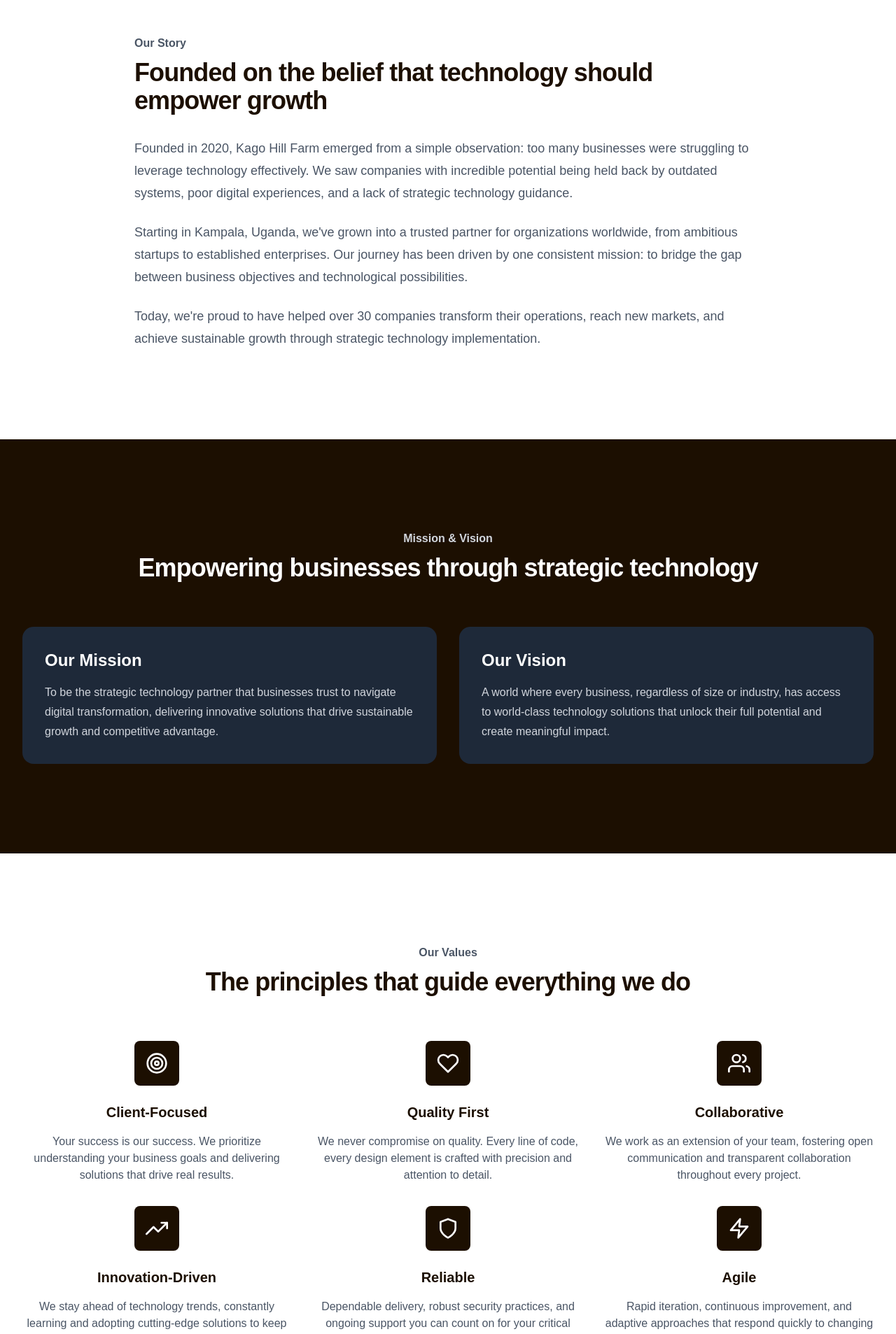
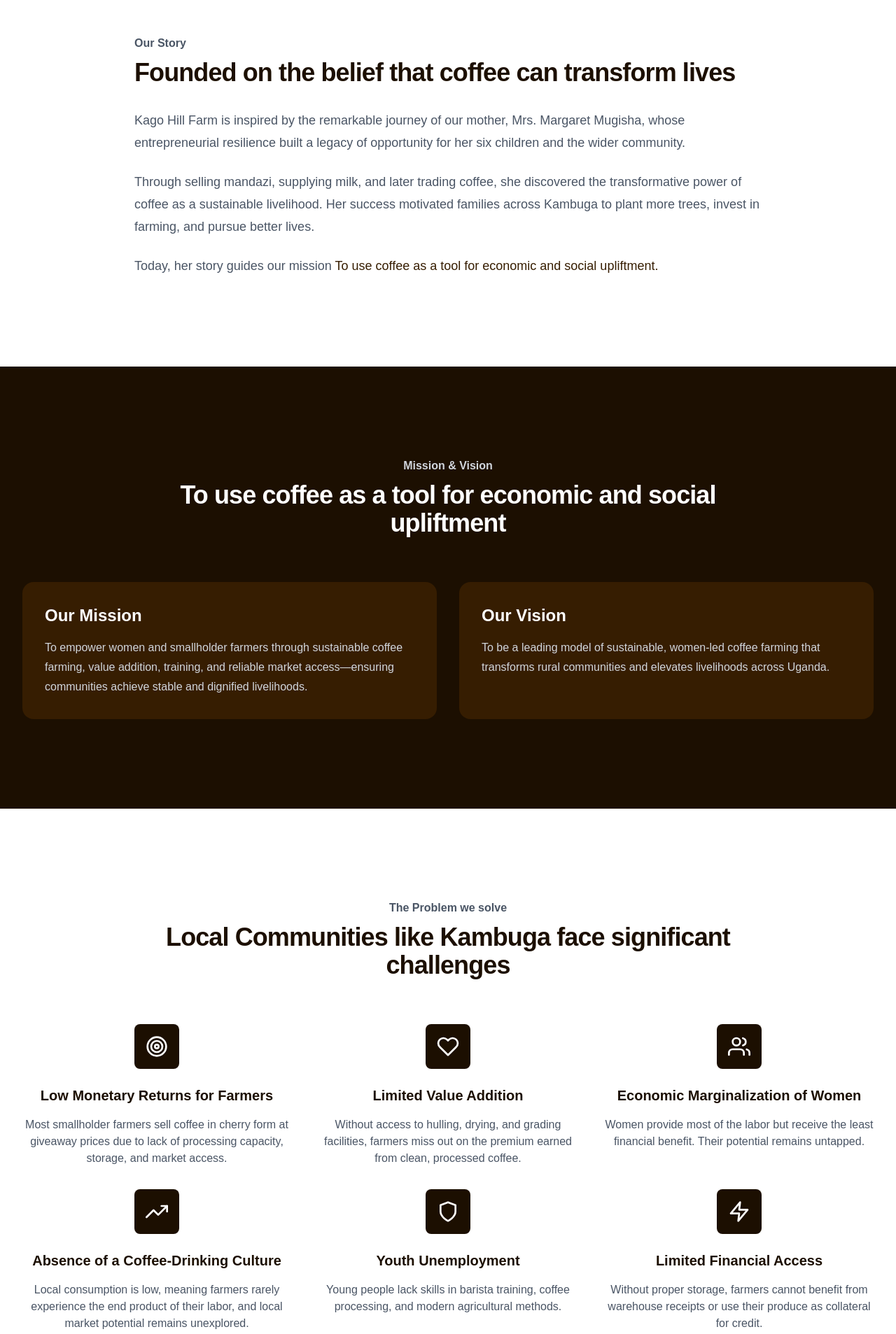
Before and after one commit to Mubangizi/kagohillsfarm-frontend, a Next.js app: page /about in a window 1280 px wide. Shown: the part 880-2787 px from the top of the page at 70% size. Built offline with nearby package versions, Linux system fonts and the light colour scheme.

Commit message:
add more informative data

```diff
--- a/src/app/globals.css
+++ b/src/app/globals.css
@@ -5,6 +5,7 @@
   /* --foreground: #171717; */
   --foreground: #100B08;
   --primary-color: #1C0F01;
+  --primary-color-light: #361D01;
 
 }
 
@@ -34,6 +35,15 @@ body {
   color: var(--primary-color);
 }
 
+.primary-color-light {
+  /* color: var(--color-gray-800); */
+  color: var(--primary-color-light);
+}
+
 .bg-primary-color {
   background-color: var(--primary-color);
 }
+
+.bg-primary-color-light {
+  background-color: var(--primary-color-light);
+}
--- a/src/app/page.tsx
+++ b/src/app/page.tsx
@@ -5,7 +5,6 @@ import CTASection from "@/components/home/CTASection";
 import TechStackSection from "@/components/home/TechStackSection";
 import WhyChooseSection from "@/components/home/WhyChooseSection";
 import { currentUrl, email, phone, address, linkedinLink } from "@/assets/data";
-import TestimonialsSection from "@/components/home/TestimonialsSection";
 
 const structuredData = {
   "@context": "https://kagohillfarm.com",
@@ -102,7 +101,7 @@ export default function HomePage() {
       <WhyChooseSection />
       <TechStackSection />
       <ProcessSection />
-      <TestimonialsSection />
+      {/* <TestimonialsSection /> */}
       <CTASection />
     </>
   );
--- a/src/components/about/AboutContent.tsx
+++ b/src/components/about/AboutContent.tsx
@@ -9,12 +9,6 @@ const teamMembers = [
     role: "CEO & Founder",
     description: "15+ years in digital transformation, former CTO at major tech companies.",
     image: "/team/ceo.jpg"
-  },
-  {
-    name: "Mubangizi Allan",
-    role: "CTO",
-    description: "Full-stack architect specializing in scalable cloud solutions and AI integration.",
-    image: "/team/cto.jpg"
   },
   {
     name: "Michael Chen",
@@ -30,36 +24,37 @@ const teamMembers = [
   }
 ];
 
-const values = [
+
+const problems = [
   {
     icon: FiTarget,
-    title: "Client-Focused",
-    description: "Your success is our success. We prioritize understanding your business goals and delivering solutions that drive real results."
+    title: "Low Monetary Returns for Farmers",
+    description: "Most smallholder farmers sell coffee in cherry form at giveaway prices due to lack of processing capacity, storage, and market access."
   },
   {
     icon: FiHeart,
-    title: "Quality First",
-    description: "We never compromise on quality. Every line of code, every design element is crafted with precision and attention to detail."
+    title: "Limited Value Addition",
+    description: "Without access to hulling, drying, and grading facilities, farmers miss out on the premium earned from clean, processed coffee."
   },
   {
     icon: FiUsers,
-    title: "Collaborative",
-    description: "We work as an extension of your team, fostering open communication and transparent collaboration throughout every project."
+    title: "Economic Marginalization of Women",
+    description: "Women provide most of the labor but receive the least financial benefit. Their potential remains untapped."
   },
   {
     icon: FiTrendingUp,
-    title: "Innovation-Driven",
-    description: "We stay ahead of technology trends, constantly learning and adopting cutting-edge solutions to keep you competitive."
+    title: "Absence of a Coffee-Drinking Culture",
+    description: "Local consumption is low, meaning farmers rarely experience the end product of their labor, and local market potential remains unexplored."
   },
   {
     icon: FiShield,
-    title: "Reliable",
-    description: "Dependable delivery, robust security practices, and ongoing support you can count on for your critical business systems."
+    title: "Youth Unemployment",
+    description: "Young people lack skills in barista training, coffee processing, and modern agricultural methods."
   },
   {
     icon: FiZap,
-    title: "Agile",
-    description: "Rapid iteration, continuous improvement, and adaptive approaches that respond quickly to changing business needs."
+    title: "Limited Financial Access",
+    description: "Without proper storage, farmers cannot benefit from warehouse receipts or use their produce as collateral for credit."
   }
 ];
 
@@ -75,17 +70,17 @@ export default function AboutContent() {
     <main className="relative">
       {/* Hero Section */}
       <div className="relative min-h-screen flex items-center justify-center">
-        <div className="mx-auto max-w-2xl text-center px-6 lg:px-8">
+        <div className="mx-auto max-w-7xl text-center px-6 lg:px-8">
           <motion.div
             initial={{ opacity: 0, y: 30 }}
             animate={{ opacity: 1, y: 0 }}
             transition={{ duration: 0.7 }}
           >
             <h1 className="text-5xl font-semibold tracking-tight text-balance primary-color sm:text-7xl">
-              About <span className="text-gray-800">kago Hill Farm</span>
+              About <div className="primary-color-light">kago Hill Farm</div>
             </h1>
             <p className="mt-8 text-lg font-medium text-pretty text-gray-500 sm:text-xl/8">
-              We&apos;re a team of passionate technologists dedicated to transforming businesses through innovative digital solutions.
+            Kago Hill Farm is a women-led coffee enterprise rooted in the scenic hills of Kambuga, Kanungu District. We are committed to transforming local livelihoods through sustainable coffee farming, value addition, and women’s economic empowerment.
             </p>
           </motion.div>
         </div>
@@ -103,17 +98,17 @@ export default function AboutContent() {
           >
             <h2 className="text-base font-semibold leading-7 text-gray-600">Our Story</h2>
             <p className="mt-2 text-3xl font-bold tracking-tight primary-color sm:text-4xl">
-              Founded on the belief that technology should empower growth
+              Founded on the belief that coffee can transform lives
             </p>
             <div className="mt-8 space-y-6 text-lg leading-8 text-gray-600">
               <p>
-                Founded in 2020, Kago Hill Farm emerged from a simple observation: too many businesses were struggling to leverage technology effectively. We saw companies with incredible potential being held back by outdated systems, poor digital experiences, and a lack of strategic technology guidance.
+              Kago Hill Farm is inspired by the remarkable journey of our mother, Mrs. Margaret Mugisha, whose entrepreneurial resilience built a legacy of opportunity for her six children and the wider community.
               </p>
               <p>
-                Starting in Kampala, Uganda, we&apos;ve grown into a trusted partner for organizations worldwide, from ambitious startups to established enterprises. Our journey has been driven by one consistent mission: to bridge the gap between business objectives and technological possibilities.
+              Through selling mandazi, supplying milk, and later trading coffee, she discovered the transformative power of coffee as a sustainable livelihood. Her success motivated families across Kambuga to plant more trees, invest in farming, and pursue better lives.
               </p>
               <p>
-                Today, we&apos;re proud to have helped over 30 companies transform their operations, reach new markets, and achieve sustainable growth through strategic technology implementation.
+              Today, her story guides our mission <span className="primary-color-light">To use coffee as a tool for economic and social upliftment.</span>
               </p>
             </div>
           </motion.div>
@@ -132,7 +127,7 @@ export default function AboutContent() {
           >
             <h2 className="text-base font-semibold leading-7 text-gray-300">Mission & Vision</h2>
             <p className="mt-2 text-3xl font-bold tracking-tight text-white sm:text-4xl">
-              Empowering businesses through strategic technology
+              To use coffee as a tool for economic and social upliftment
             </p>
           </motion.div>
 
@@ -143,11 +138,11 @@ export default function AboutContent() {
                 whileInView={{ opacity: 1, x: 0 }}
                 transition={{ duration: 0.6, delay: 0.2 }}
                 viewport={{ once: true }}
-                className="bg-gray-800 rounded-2xl p-8"
+                className="bg-primary-color-light rounded-2xl p-8"
               >
                 <h3 className="text-2xl font-bold text-white mb-4">Our Mission</h3>
                 <p className="text-gray-300 leading-7">
-                  To be the strategic technology partner that businesses trust to navigate digital transformation, delivering innovative solutions that drive sustainable growth and competitive advantage.
+                To empower women and smallholder farmers through sustainable coffee farming, value addition, training, and reliable market access—ensuring communities achieve stable and dignified livelihoods.
                 </p>
               </motion.div>
 
@@ -156,11 +151,11 @@ export default function AboutContent() {
                 whileInView={{ opacity: 1, x: 0 }}
                 transition={{ duration: 0.6, delay: 0.4 }}
                 viewport={{ once: true }}
-                className="bg-gray-800 rounded-2xl p-8"
+                className="bg-primary-color-light rounded-2xl p-8"
               >
                 <h3 className="text-2xl font-bold text-white mb-4">Our Vision</h3>
                 <p className="text-gray-300 leading-7">
-                  A world where every business, regardless of size or industry, has access to world-class technology solutions that unlock their full potential and create meaningful impact.
+                To be a leading model of sustainable, women-led coffee farming that transforms rural communities and elevates livelihoods across Uganda.
                 </p>
               </motion.div>
             </div>
@@ -178,19 +173,19 @@ export default function AboutContent() {
             viewport={{ once: true }}
             className="mx-auto max-w-4xl text-center"
           >
-            <h2 className="text-base font-semibold leading-7 text-gray-600">Our Values</h2>
+            <h2 className="text-base font-semibold leading-7 text-gray-600">The Problem we solve</h2>
             <p className="mt-2 text-3xl font-bold tracking-tight primary-color sm:text-4xl">
-              The principles that guide everything we do
+            Local Communities like Kambuga face significant challenges
             </p>
           </motion.div>
 
           <div className="mx-auto mt-16 max-w-7xl">
             <div className="grid grid-cols-1 gap-8 md:grid-cols-2 lg:grid-cols-3">
-              {values.map((value, index) => {
-                const IconComponent = value.icon;
+              {problems.map((problem, index) => {
+                const IconComponent = problem.icon;
                 return (
                   <motion.div
-                    key={value.title}
+                    key={problem.title}
                     initial={{ opacity: 0, y: 20 }}
                     whileInView={{ opacity: 1, y: 0 }}
                     transition={{ duration: 0.6, delay: 0.2 + (index * 0.1) }}
@@ -200,8 +195,8 @@ export default function AboutContent() {
                     <div className="mx-auto flex h-16 w-16 items-center justify-center rounded-lg bg-primary-color group-hover:bg-gray-700 transition-colors duration-200">
                       <IconComponent className="h-8 w-8 text-white" aria-hidden="true" />
                     </div>
-                    <h3 className="mt-6 text-xl font-semibold primary-color">{value.title}</h3>
-                    <p className="mt-4 text-gray-600 leading-6">{value.description}</p>
+                    <h3 className="mt-6 text-xl font-semibold primary-color">{problem.title}</h3>
+                    <p className="mt-4 text-gray-600 leading-6">{problem.description}</p>
                   </motion.div>
                 );
               })}
@@ -246,7 +241,7 @@ export default function AboutContent() {
       </div>
 
       {/* Team Section */}
-      <div className="bg-white py-24 sm:py-32" style={{ display: 'none' }}>
+      <div className="bg-white py-24 sm:py-32">
         <div className="mx-auto max-w-7xl px-6 lg:px-8">
           <motion.div
             initial={{ opacity: 0, y: 20 }}
@@ -265,7 +260,7 @@ export default function AboutContent() {
           </motion.div>
 
           <div className="mx-auto mt-16 max-w-7xl">
-            <div className="grid grid-cols-1 gap-8 md:grid-cols-2 lg:grid-cols-4">
+            <div className="grid grid-cols-1 gap-15 md:grid-cols-2 lg:grid-cols-3">
               {teamMembers.map((member, index) => (
                 <motion.div
                   key={member.name}
@@ -275,8 +270,8 @@ export default function AboutContent() {
                   viewport={{ once: true }}
                   className="text-center"
                 >
-                  <div className="mx-auto h-24 w-24 rounded-full bg-gray-200 flex items-center justify-center">
-                    <span className="text-2xl font-bold text-gray-600">
+                  <div className="aspect-square w-full rounded-md bg-gray-200 object-cover group-hover:opacity-75 lg:aspect-auto lg:h-80">
+                    <span className="text-2xl font-bold text-gray-600 align-center">
                       {member.name.split(' ').map(n => n[0]).join('')}
                     </span>
                   </div>
--- a/src/components/common/Buttons.tsx
+++ b/src/components/common/Buttons.tsx
@@ -13,7 +13,7 @@ interface AnimatedButtonProps {
 
 const buttonVariants = {
   primary:
-    "rounded-md bg-gray-800 px-3.5 py-2.5 text-sm font-semibold text-white shadow-xs hover:bg-gray-600 focus-visible:outline-2 focus-visible:outline-offset-2 focus-visible:outline-indigo-600",
+    "rounded-md bg-primary-color-light px-3.5 py-2.5 text-sm font-semibold text-white shadow-xs hover:bg-gray-600 focus-visible:outline-2 focus-visible:outline-offset-2 focus-visible:outline-indigo-600",
   secondary: "text-sm/6 font-semibold primary-color",
 };
 
--- a/src/components/common/Header.tsx
+++ b/src/components/common/Header.tsx
@@ -10,7 +10,7 @@ import { Logoicon } from "@/assets/images";
 const navigation = [
   { name: "Home", href: "/" },
   { name: "About", href: "/about" },
-  { name: "Projects", href: "#" },
+  { name: "Gallery", href: "/gallery" },
   { name: "Contact", href: "/contact" },
 ];
 
--- a/src/components/contact/ContactContent.tsx
+++ b/src/components/contact/ContactContent.tsx
@@ -65,7 +65,7 @@ export default function ContactContent() {
             transition={{ duration: 0.7 }}
           >
             <h1 className="text-5xl font-semibold tracking-tight text-balance primary-color sm:text-7xl">
-              Get in <span className="text-gray-800">Touch</span>
+              Get in <span className="primary-color-light">Touch</span>
             </h1>
             <p className="mt-8 text-lg font-medium text-pretty text-gray-500 sm:text-xl/8">
               Ready to start your digital transformation? Let&apos;s discuss how we can help you achieve your goals.
--- a/src/components/contact/ContactForm.tsx
+++ b/src/components/contact/ContactForm.tsx
@@ -86,7 +86,7 @@ export default function ContactForm() {
             transition={{ duration: 0.6, delay: 0.2 }}
             viewport={{ once: true }}
             onSubmit={handleSubmit}
-            className="bg-gray-800 rounded-2xl p-8"
+            className="bg-primary-color-light rounded-2xl p-8"
           >
             <div className="grid grid-cols-1 gap-6 sm:grid-cols-2">
               <div>
--- a/src/components/home/HeroSection.tsx
+++ b/src/components/home/HeroSection.tsx
@@ -5,7 +5,7 @@ import { motion } from "framer-motion";
 export default function HeroSection() {
   return (
     <div className="relative min-h-screen">
-      <div className="mx-auto max-w-2xl min-h-screen flex flex-col items-center justify-center">
+      <div className="mx-auto max-w-4xl min-h-screen flex flex-col items-center justify-center">
         <motion.div
           initial={{ opacity: 0, y: 20 }}
           animate={{ opacity: 1, y: 0 }}
@@ -33,9 +33,9 @@ export default function HeroSection() {
             initial={{ opacity: 0, y: 20 }}
             animate={{ opacity: 1, y: 0 }}
             transition={{ duration: 0.7, delay: 0.4 }}
-            className="text-5xl font-semibold tracking-tight text-balance primary-color sm:text-7xl"
+            className="text-5xl font-semibold tracking-tight text-balance primary-color sm:text-6xl"
           >
-            Your Strategic Partner in <span className="text-gray-800">Digital Transformation</span>
+            Exceptional Coffee Grown with Purpose. <span className="primary-color-light">Impact Rooted in Community.</span>
           </motion.h1>
           <motion.p
             initial={{ opacity: 0, y: 20 }}
@@ -43,7 +43,7 @@ export default function HeroSection() {
             transition={{ duration: 0.7, delay: 0.6 }}
             className="mt-8 text-lg font-medium text-pretty text-gray-500 sm:text-xl/8"
           >
-            From concept to deployment, we deliver scalable web, mobile & AI solutions that transform your business and drive measurable growth.
+            To bring world quality coffee to the international market while creating employment opportunities for the underserced communities in Kago
           </motion.p>
           <motion.div
             initial={{ opacity: 0, y: 20 }}
--- a/src/components/home/ServicesSection.tsx
+++ b/src/components/home/ServicesSection.tsx
@@ -4,50 +4,36 @@ import {
   FiCode,
   FiSmartphone,
   FiCloud,
-  FiCpu,
-  FiTarget,
-  FiTool,
   FiCheck,
-  FiArrowRight
+  FiArrowRight,
 } from "react-icons/fi";
 
 const services = [
   {
-    title: "Custom Software Development",
-    description: "Tailored enterprise solutions built to scale with your business needs and integrate seamlessly with existing systems.",
+    title: "Sustainable Coffee Farming",
+    description:
+      "We cultivate high-altitude Arabica coffee using environmentally friendly practices that enhance soil health, yield, and long-term productivity.",
     icon: FiCode,
-    features: ["Enterprise Applications", "SaaS Platforms", "Legacy Modernization"]
+    features: [
+      "Enterprise Applications",
+      "SaaS Platforms",
+      "Legacy Modernization",
+    ],
   },
   {
-    title: "Web & Mobile Development",
-    description: "Modern, responsive applications that deliver exceptional user experiences across all devices and platforms.",
+    title: "Value Addition & Processing",
+    description:
+      "We process coffee from cherry to clean bean, ensuring improved quality, storage, grading, and access to premium markets.",
     icon: FiSmartphone,
-    features: ["Progressive Web Apps", "Native Mobile Apps", "Cross-Platform Solutions"]
+    // features: ["Progressive Web Apps", "Native Mobile Apps", "Cross-Platform Solutions"]
   },
   {
-    title: "Cloud & DevOps Solutions",
-    description: "Scalable cloud infrastructure and automated deployment pipelines that reduce costs and improve reliability.",
+    title: "Training & Community Empowerment",
+    description:
+      "We equip women and youth with skills in modern agronomy, barista craft, leadership, and financial literacy, positioning them for economic growth.",
     icon: FiCloud,
-    features: ["Cloud Migration", "DevOps Automation", "Infrastructure as Code"]
+    // features: ["Cloud Migration", "DevOps Automation", "Infrastructure as Code"]
   },
-  {
-    title: "AI & Data Analytics",
-    description: "Intelligent solutions that transform your data into actionable insights and automated business processes.",
-    icon: FiCpu,
-    features: ["Machine Learning", "Business Intelligence", "Process Automation"]
-  },
-  {
-    title: "Consulting & Strategy",
-    description: "Expert guidance on technology roadmaps, architecture decisions, and digital transformation initiatives.",
-    icon: FiTarget,
-    features: ["Technology Assessment", "Architecture Design", "Project Planning"]
-  },
-  {
-    title: "Maintenance & Support",
-    description: "Ongoing support and evolution services to keep your systems secure, updated, and performing optimally.",
-    icon: FiTool,
-    features: ["24/7 Monitoring", "Security Updates", "Performance Optimization"]
-  }
 ];
 
 export default function ServicesSection() {
@@ -61,13 +47,16 @@ export default function ServicesSection() {
           viewport={{ once: true }}
           className="mx-auto max-w-2xl lg:text-center"
         >
-          <p className="text-base font-semibold leading-7 primary-color">Our Services</p>
+          <p className="text-base font-semibold leading-7 primary-color">
+            Our Services
+          </p>
           <h2 className="mt-2 text-3xl font-bold tracking-tight primary-color sm:text-4xl">
-            Everything you need to drive digital transformation
+            What We Do
           </h2>
           <p className="mt-6 text-lg leading-8 text-gray-600">
-            From initial concept to ongoing support, we provide comprehensive software development services
-            that accelerate business growth and deliver measurable results.
+            Kago Hill Farm delivers high-quality coffee while strengthening
+            local livelihoods through a combination of farming excellence, value
+            addition, and community development.
           </p>
         </motion.header>
 
@@ -84,20 +73,23 @@ export default function ServicesSection() {
                   viewport={{ once: true }}
                   whileHover={{
                     scale: 1.02,
-                    transition: { duration: 0.12 }
+                    transition: { duration: 0.12 },
                   }}
                   className="group relative pl-16 p-6 rounded-2xl transition-all duration-300 hover:bg-gray-50 hover:shadow-lg hover:shadow-gray-200/50 cursor-pointer"
                 >
                   <dt className="text-base font-semibold leading-7 primary-color group-hover:primary-color">
                     <motion.div
-                      className="absolute left-3 top-6 flex h-10 w-10 items-center justify-center rounded-lg bg-primary-color group-hover:bg-gray-800 transition-all duration-300 group-hover:scale-110 group-hover:rotate-3"
+                      className="absolute left-3 top-6 flex h-10 w-10 items-center justify-center rounded-lg bg-primary-color group-hover:bg-primary-color-light transition-all duration-300 group-hover:scale-110 group-hover:rotate-3"
                       whileHover={{
                         rotate: 6,
                         scale: 1.15,
-                        transition: { duration: 0.1 }
+                        transition: { duration: 0.1 },
                       }}
                     >
-                      <IconComponent className="h-6 w-6 text-white transition-transform duration-300 group-hover:scale-110" aria-hidden="true" />
+                      <IconComponent
+                        className="h-6 w-6 text-white transition-transform duration-300 group-hover:scale-110"
+                        aria-hidden="true"
+                      />
                     </motion.div>
                     <h3 className="group-hover:primary-color transition-colors duration-300">
                       {service.title}
@@ -106,9 +98,10 @@ export default function ServicesSection() {
                   <dd className="mt-2 text-base leading-7 text-gray-600 group-hover:text-gray-700 transition-colors duration-300">
                     {service.description}
                   </dd>
+                  {service?.features && (
                     <dd className="mt-4">
                       <ul className="space-y-2">
-                      {service.features.map((feature, featureIndex) => (
+                        {service?.features?.map((feature, featureIndex) => (
                           <motion.li
                             key={featureIndex}
                             className="flex items-center text-sm text-gray-500 group-hover:text-gray-600 transition-colors duration-300"
@@ -120,6 +113,7 @@ export default function ServicesSection() {
                         ))}
                       </ul>
                     </dd>
+                  )}
 
                   {/* Hover indicator */}
                   <div className="absolute bottom-4 right-4 opacity-0 group-hover:opacity-100 transition-opacity duration-300">
```
Also changed, not shown: src/components/common/Animated.tsx (+11 -5 lines), src/components/home/CTASection.tsx (+12 -12 lines), src/components/home/WhyChooseSection.tsx (+14 -14 lines). Lines whose indentation alone changed are shown as unchanged.
